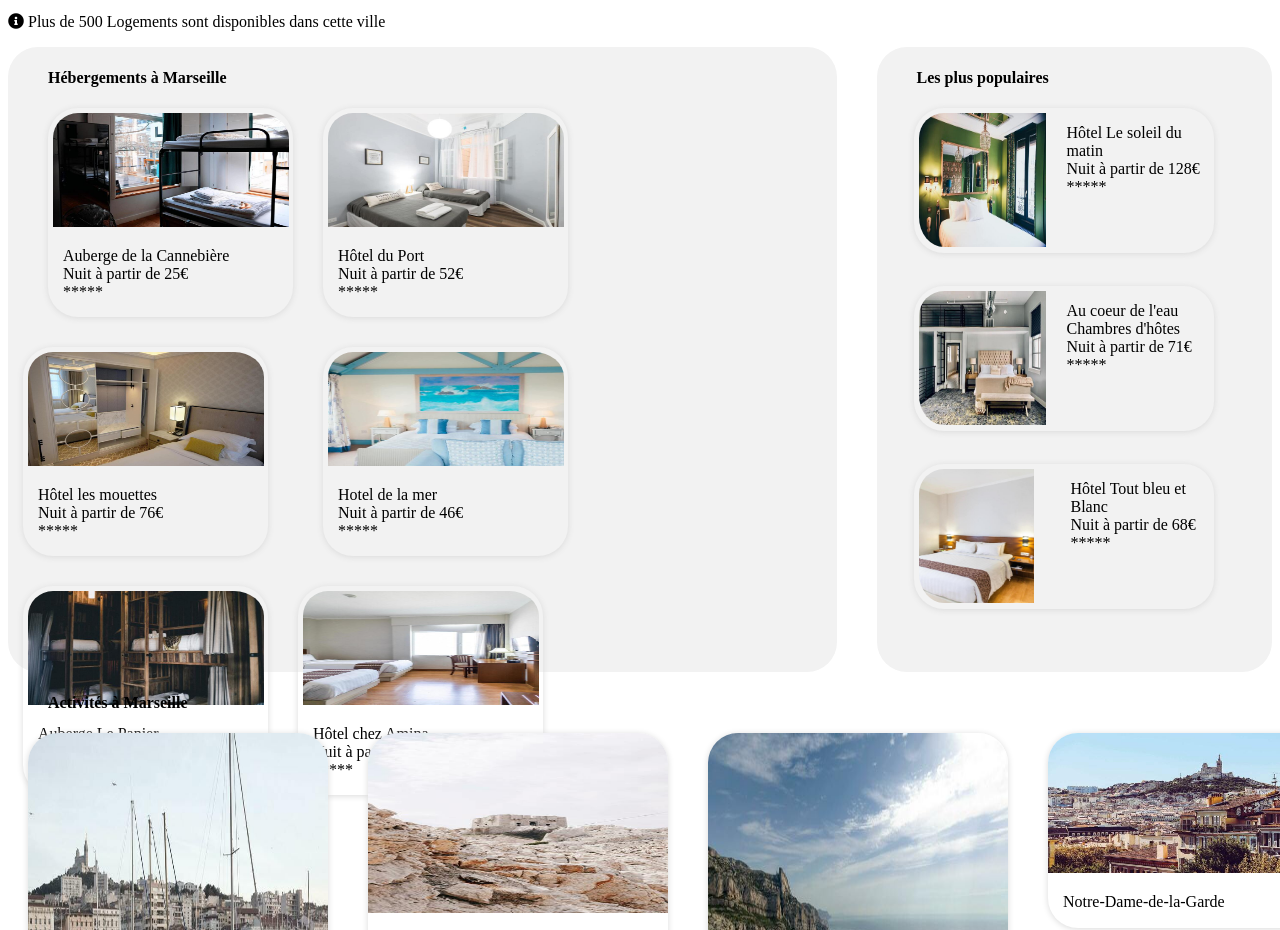
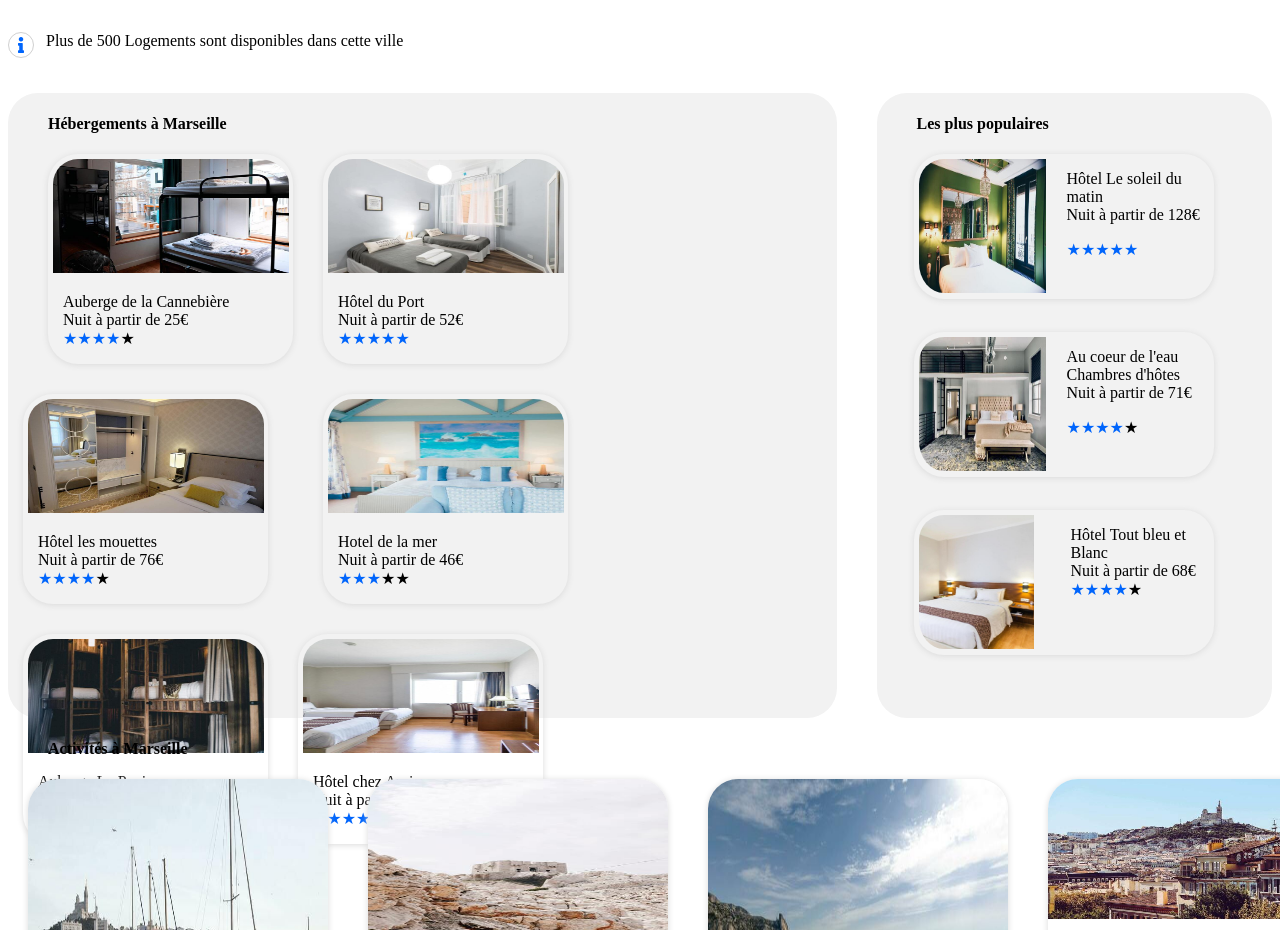
Before and after one commit to Alexandre-HERY/Projet_Reservia, a plain HTML site: page index.html in a window 1280 px wide. Shown: the part 354-1284 px from the top of the page. Drawn offline with Linux system fonts and the light colour scheme.

Commit message:
add (alexandre-hery-main): add star ranking
Added star ranking, fixed link hover and visited

```diff
--- a/index.html
+++ b/index.html
@@ -74,10 +74,15 @@
             </div>
             </div>
 
-            <p class="info">
-                <i class="fas fa-info-circle"></i>
-                Plus de 500 Logements sont disponibles dans cette ville
-            </p>
+
+            <div class="info">
+                <div class="info_circle">
+                    <i class="fas fa-info"></i>
+                </div>
+                <div class="info_text">
+                    <p>Plus de 500 Logements sont disponibles dans cette ville</p>
+                </div>
+            </div>
         </section>
 
         <div class="renting">
@@ -90,7 +95,9 @@
                     <p>
                         Auberge de la Cannebière<br>
                         Nuit à partir de 25€<br>
-                        *****
+                        <div class="star_text">
+                        <div class="star">
+                        ★★★★</div>★</div>
                     </p></span>
                 </div>
             </div>
@@ -100,7 +107,9 @@
                     <p>
                         Hôtel du Port<br>
                         Nuit à partir de 52€<br>
-                        *****
+                        <div class="star_text">
+                        <div class="star">
+                        ★★★★★</div></div>
                     </p>
                 </div>
             </div>
@@ -110,7 +119,9 @@
                     <p>
                         Hôtel les mouettes<br>
                         Nuit à partir de 76€<br>
-                        *****
+                        <div class="star_text">
+                        <div class="star">
+                        ★★★★</div>★</div>
                     </p>
                 </div>
             </div>
@@ -120,7 +131,9 @@
                     <p>
                         Hotel de la mer<br>
                         Nuit à partir de 46€<br>
-                        *****
+                        <div class="star_text">
+                        <div class="star">
+                        ★★★</div>★★</div>
                     </p>
                 </div>
             </div>
@@ -130,7 +143,9 @@
                     <p>
                         Auberge Le Panier<br>
                         Nuit à partir de 23€<br>
-                        *****
+                        <div class="star_text">
+                        <div class="star">
+                        ★★★★</div>★</div>
                     </p>
                 </div>
             </div>
@@ -140,7 +155,9 @@
                     <p>
                         Hôtel chez Amina<br>
                         Nuit à partir de 96€<br>
-                        *****
+                        <div class="star_text">
+                        <div class="star">
+                        ★★★★★</div></div>
                     </p>
                 </div>
             </div>
@@ -157,7 +174,9 @@
                             <div class="curve_text">
                                 <p>Hôtel Le soleil du matin<br>
                                     Nuit à partir de 128€<br>
-                                    *****
+                                    <div class="star_text">
+                                    <div class="star">
+                                    ★★★★★</div></div>
                                 </p>
                             </div>
                     </div>
@@ -166,7 +185,9 @@
                             <div class="curve_text">
                                 <p>Au coeur de l'eau Chambres d'hôtes<br>
                                     Nuit à partir de 71€<br>
-                                    *****
+                                    <div class="star_text">
+                                    <div class="star">
+                                    ★★★★</div>★</div>
                                 </p>
                             </div>
                     </div>
@@ -175,7 +196,9 @@
                             <div class="vieux_text">
                                 <p>Hôtel Tout bleu et Blanc<br>
                                     Nuit à partir de 68€<br>
-                                    *****
+                                    <div class="star_text">
+                                    <div class="star">
+                                    ★★★★</div>★</div>
                                 </p>
                             </div>
                     </div>
--- a/style.css
+++ b/style.css
@@ -3,7 +3,10 @@ header{ /*HEADER*/
     justify-content: space-between;
 }
 .menu{
-
+}
+a:hover, a:visited, a:link, a:active{
+    text-decoration: none;
+    color: black;
 }
 body{
 }
@@ -30,6 +33,7 @@ footer{
     background-color: rgb(208, 208, 208);
     display: flex;
     align-items: center;
+    justify-content: center;
 }
 .research{
     height: 51px;
@@ -53,6 +57,7 @@ footer{
 .filter_all{
     display: flex;
     margin-top: 30px;
+    margin-bottom: 35px;
 }
 .filter_text{
     margin-left: 13px;
@@ -67,7 +72,7 @@ footer{
     border-left-width: 0px;
     border-radius: 30px;
     margin-left: 23px;
-    vertical-align: middle;
+
 }
 .logo_border{
     width: 50px;
@@ -76,11 +81,40 @@ footer{
     border-radius: 30px;
     align-items: center;
     display: flex;
+    justify-content: center;
 }
 .logo_border i{
-    margin-left: 15px;
     color: #0065FC;
 }
+.info{
+    display: flex;
+    width: 450px;
+    height: 24px;
+    margin-bottom: 37px;
+}
+.info_circle{
+    width: 24px;
+    height: 24px;
+    border: 1px solid rgb(208, 208, 208);
+    border-radius: 50%;
+    align-items: center;
+    display: flex;
+    justify-content: center;
+    color: #0065FC;
+    margin-right: 12px;
+}
+.info_text p{
+    display: flex;
+    justify-content: center;
+    margin-top: 0px;
+    margin-bottom: 0px;
+    align-items: center;
+}
+
+
+
+
+
 .wrap{
     flex-wrap: wrap;
 }
@@ -109,6 +143,9 @@ footer{
     border-top-right-radius: 30px;
     padding-left: 5px;
     padding-top: 5px;
+}
+.star{
+    color: #0065FC;
 }
 .renting_pict.can, .renting_pict.hotelmer{
     margin-left: 40px;
@@ -225,6 +262,12 @@ h4{
 .vieux_text{
     padding-left: 15px;
 }
+.vieux_text p{
+    margin-bottom: 0px;
+}
+.star_text{
+    display: flex;
+}
 .about, .quality, .help{
     margin-left: 40px;
     margin-right: 40px;
```
